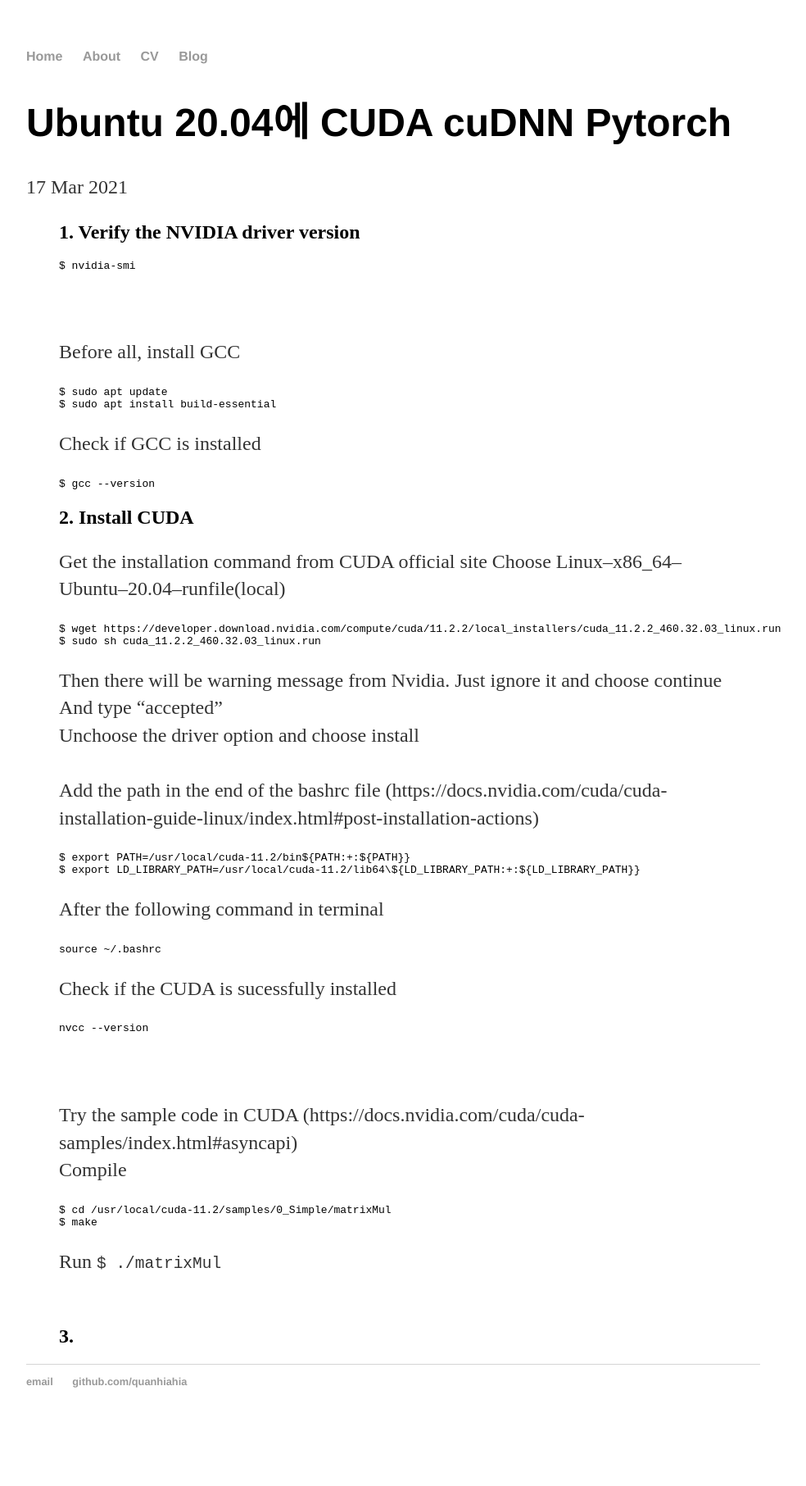
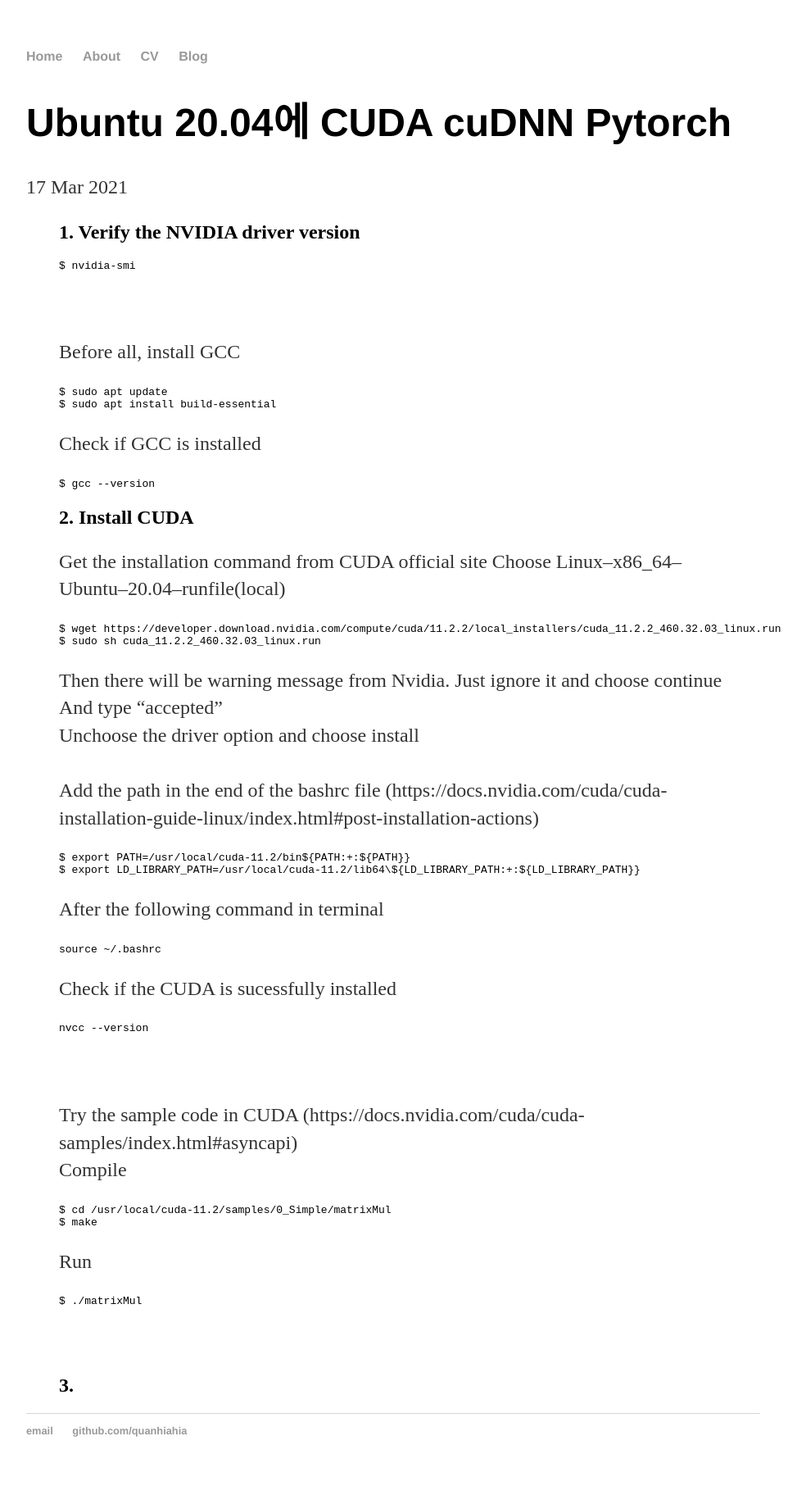
Before and after one commit to quanhiahia/quanhiahia.github.io, a Jekyll site: the page built from _posts/2021-03-17-First-blog.md, in a window 1280 px wide. Shown: the whole page at 82% size, without its empty margins (160-1144 px from the left). Built offline with Jekyll 4.4.1, drawn with Linux system fonts in a browser that asks for light colours; before the commit the page ends 1753 px from its top, so only the background shows below that.

Commit message:
Update 2021-03-17-First-blog.md

````diff
--- a/_posts/2021-03-17-First-blog.md
+++ b/_posts/2021-03-17-First-blog.md
@@ -58,7 +58,8 @@ date: 2021-03-17
 > Run
 > ```
 > $ ./matrixMul
-> ``` <br />
+> ```
+>
 > ![](/_img/6.png)
 >
 > ## 3.
````
